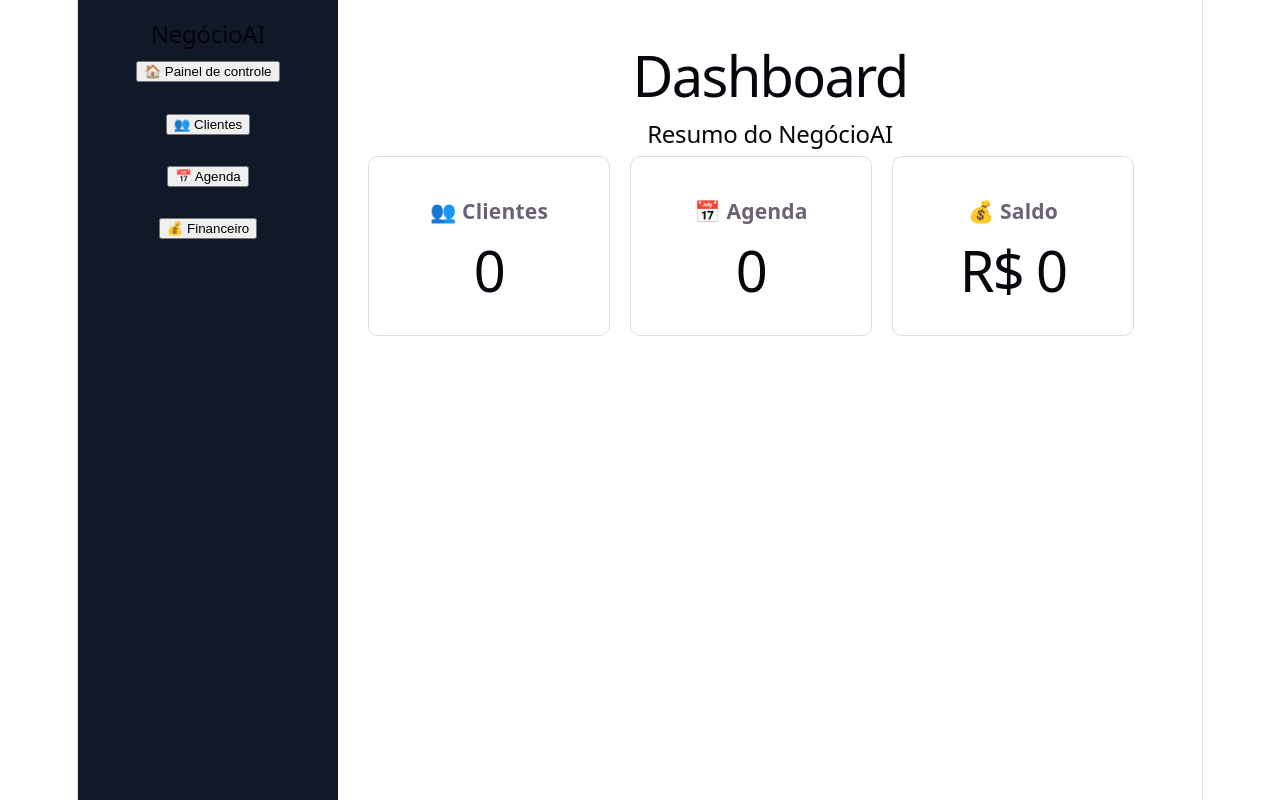
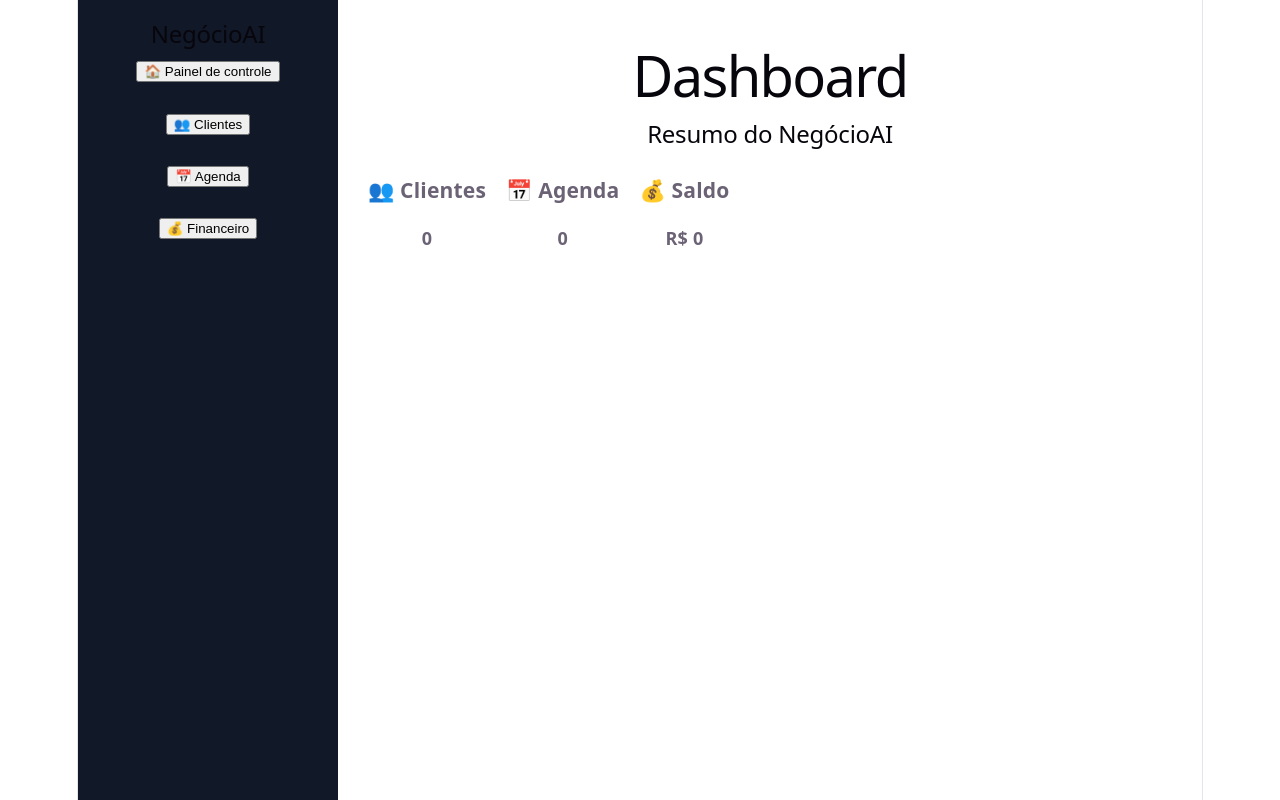
Before and after one commit to gilsonfc1/frontend, a React app: page / in a window 1280 px wide. Built offline with nearby package versions, Linux system fonts and the light colour scheme; the HTML template or start-up script is replaced by a standard one.

Commit message:
Atualiza visual do Dashboard com cards

```diff
--- a/src/pages/Dashboard.jsx
+++ b/src/pages/Dashboard.jsx
@@ -37,47 +37,27 @@ function Dashboard() {
       <div
         style={{
           display: "flex",
-          gap: "20px"
+          gap: "20px",
+          flexWrap: "wrap"
         }}
       >
 
 
-        <div
-          style={{
-            border: "1px solid #ddd",
-            padding: "20px",
-            borderRadius: "10px",
-            width: "200px"
-          }}
-        >
+        <div className="card">
           <h3>👥 Clientes</h3>
-          <h1>{clientes.length}</h1>
+          <strong>{clientes.length}</strong>
         </div>
 
 
-        <div
-          style={{
-            border: "1px solid #ddd",
-            padding: "20px",
-            borderRadius: "10px",
-            width: "200px"
-          }}
-        >
+        <div className="card">
           <h3>📅 Agenda</h3>
-          <h1>{agendamentos.length}</h1>
+          <strong>{agendamentos.length}</strong>
         </div>
 
 
-        <div
-          style={{
-            border: "1px solid #ddd",
-            padding: "20px",
-            borderRadius: "10px",
-            width: "200px"
-          }}
-        >
+        <div className="card">
           <h3>💰 Saldo</h3>
-          <h1>R$ {saldo}</h1>
+          <strong>R$ {saldo}</strong>
         </div>
 
 
```
